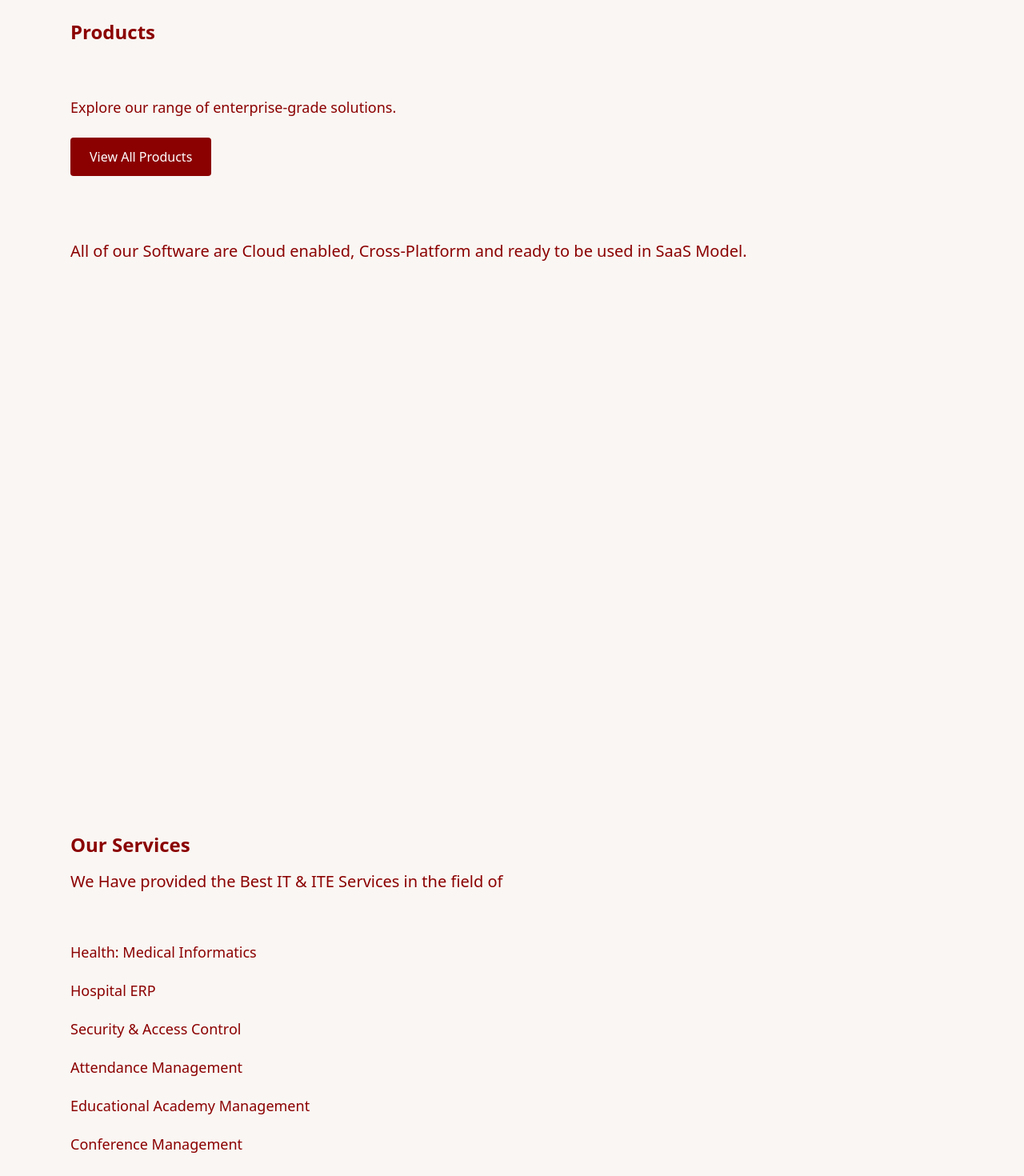
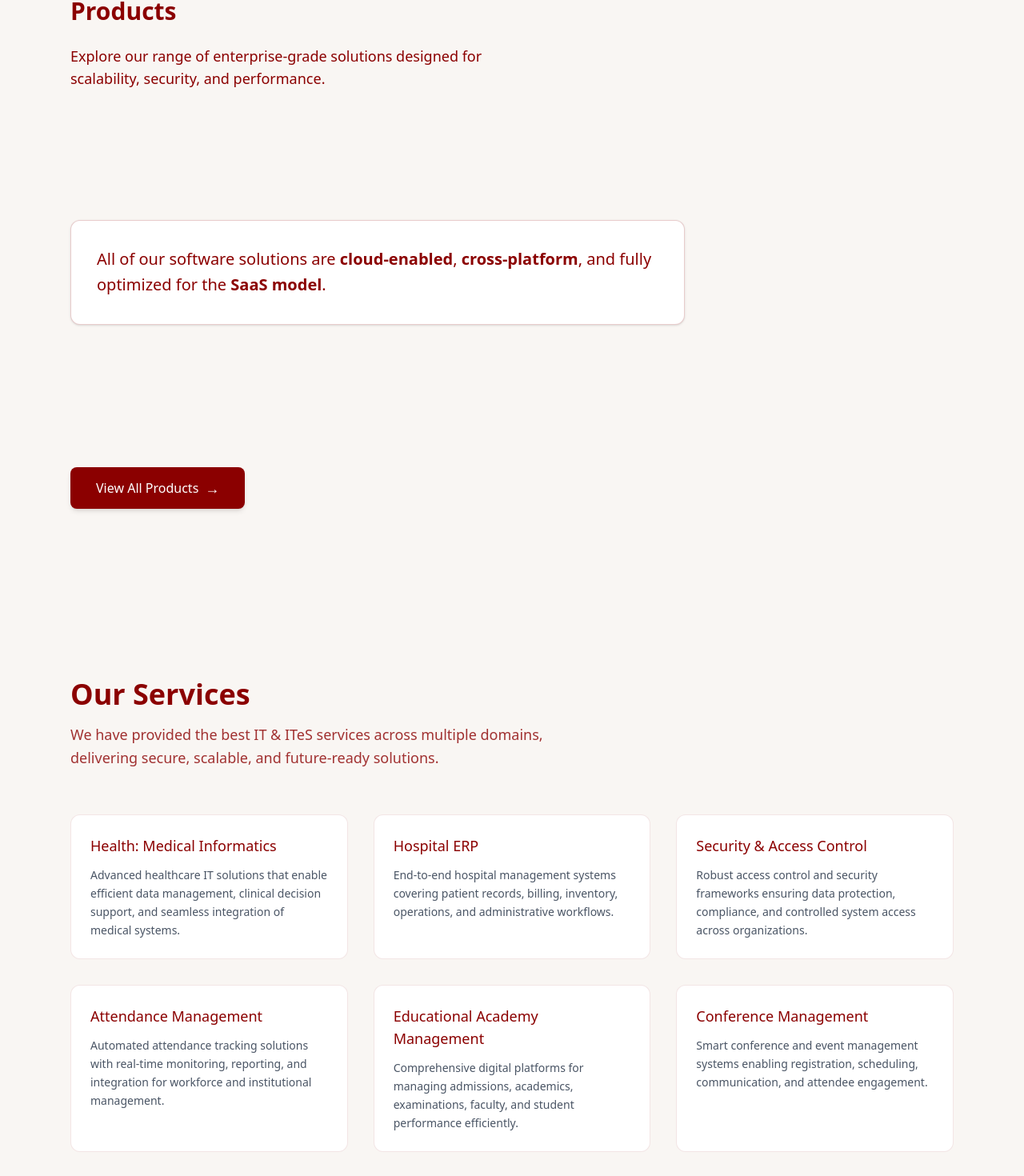
Before and after one commit to shrestha3103/peers-symantech-website, a React (Vite) app: page / in a window 1280 px wide. Shown: the part 1840-3310 px from the top of the page at 80% size. Built offline with nearby package versions, Linux system fonts and the light colour scheme.

Commit message:
Contact and Services Content

```diff
--- a/package.json
+++ b/package.json
@@ -13,6 +13,7 @@
     "@tailwindcss/vite": "^4.1.18",
     "react": "^19.2.0",
     "react-dom": "^19.2.0",
+    "react-icons": "^5.5.0",
     "react-router-dom": "^7.13.0",
     "tailwindcss": "^4.1.18"
   },
--- a/src/sections/About.jsx
+++ b/src/sections/About.jsx
@@ -10,23 +10,23 @@ export default function About() {
   return (
     <section id="about" className="py-27 bg-(--offwhite)">
       <div className="max-w-6xl mx-auto px-6">
-        <h2 className="text-2xl font-semibold text-(--maroon) mb-25">About Us</h2>
-        <div className="flex flex-col gap-20 text-(--maroon)">
+        <h2 className="text-3xl font-semibold text-(--maroon) mb-18">About Us</h2>
+        <div className="flex flex-col gap-15 text-(--maroon)">
 
-          <div className="">
+          <div className="text-lg">
             Peers Symantech is a multi-disciplinary, Technology driven and customer focused organization into the business of Software/App development and IT Enabled Services with leading edge engineering solution.
           </div>
-          <div>
+          <div className="text-lg">
             We have worked in various verticals in Software Development. However, the specialization that put us stand apart is Medical Informatics. We have number of software developed in this Vertical. Software, we have developed in this field has helped Medical and allied professionals access and utilize various advanced techniques in Medical Informatics like Electronic Medical Record (EMR) and Clinical Decision Support System(CDSS).
           </div>
-          <div>
+          <div className="text-lg">
             We have received award from:
             <div className="flex">
               <img src={texasglobal} alt="" className="w-55 h-15 m-5" />
               <img src={universityoftexas} alt="" className="w-15 h-15 m-5" />
             </div>
           </div>
-          <div>
+          <div className="text-lg">
             We are incubated in Nexus, US Embassy, New Delhi.
             <div className="flex">
               <img src={ACIR} alt="" className="w-12 h-15 m-5" />
--- a/src/sections/Clientele.jsx
+++ b/src/sections/Clientele.jsx
@@ -25,7 +25,7 @@ export default function Clientele() {
   return (
     <section id="clientele" className="py-27 bg-(--offwhite)">
       <div className="max-w-6xl mx-auto px-6">
-        <h2 className="text-2xl font-semibold text-(--maroon) mb-4">Our Clients</h2>
+        <h2 className="text-3xl font-semibold text-(--maroon) mb-4">Our Clients</h2>
         <div className="flex flex-wrap gap-5">
           <img src={R} alt="" className="h-15 w-14 my-5" />
           <img src={ntpcimages} alt="" className="h-15 w-22 my-5" />
--- a/src/sections/Contact.jsx
+++ b/src/sections/Contact.jsx
@@ -1,11 +1,92 @@
+import { FaPhoneAlt, FaEnvelope, FaMapMarkerAlt, FaFacebookF, FaLinkedinIn, FaWhatsapp } from "react-icons/fa";
+
 export default function Contact() {
   return (
     <section id="contact" className="py-27 bg-(--offwhite)">
-      <div className="max-w-6xl mx-auto px-6">
-        <h2 className="text-2xl font-semibold text-(--maroon) mb-4">Contact Us</h2>
-        <p className="text-gray-700">
-          We are here
-        </p>
+      <div className="max-w-7xl min-h-screen mx-auto px-6">
+
+        {/* Heading */}
+        <h2 className="text-3xl font-semibold text-(--maroon) mb-10">
+          Contact
+        </h2>
+
+        {/* Main Grid */}
+        <div className="grid grid-cols-1 md:grid-cols-2 items-start">
+
+          {/* LEFT: Contact Info */}
+          <div className="space-y-10">
+
+            {/* Address */}
+            <div className="flex items-start gap-4">
+              <FaMapMarkerAlt className="text-2xl text-teal-700 mt-1" />
+              <p className="text-lg text-(--maroon) leading-relaxed">
+                6A Jatin Das Road,<br />
+                Kolkata - 700029,<br />
+                West Bengal.
+              </p>
+            </div>
+
+            {/* Phone */}
+            <div className="flex items-start gap-4">
+              <FaPhoneAlt className="text-2xl text-teal-700 mt-1" />
+              <div className="text-lg text-(--maroon)">
+                <p>+91 9748152945</p>
+                <p>+91 9432321280</p>
+              </div>
+            </div>
+
+            {/* Email */}
+            <div className="flex items-start gap-4">
+              <FaEnvelope className="text-2xl text-teal-700 mt-1" />
+              <div className="text-lg text-(--maroon)">
+                <p>info@peerssymantech.com</p>
+                <p>sales@peerssymantech.com</p>
+              </div>
+            </div>
+
+            {/* Social Icons */}
+            <div className="flex gap-4 pt-4">
+              <a
+                href="#"
+                className="w-10 h-10 flex items-center justify-center bg-blue-600 text-white rounded"
+              >
+                <FaFacebookF />
+              </a>
+              <a
+                href="#"
+                className="w-10 h-10 flex items-center justify-center bg-blue-700 text-white rounded"
+              >
+                <FaLinkedinIn />
+              </a>
+
+              {/* WhatsApp */}
+              <a
+                href="https://wa.me/919748152945?text=Hello%20Peers%20Symantech"
+                target="_blank"
+                rel="noopener noreferrer"
+                className="w-10 h-10 flex items-center justify-center bg-green-500 text-white rounded hover:bg-green-600 transition"
+              >
+                <FaWhatsapp className="text-xl" />
+              </a>
+            </div>
+
+          </div>
+
+          {/* RIGHT: Google Map */}
+          <div className="w-full h-105 border">
+            <iframe
+              title="Peers Symantech Location"
+              src="https://www.google.com/maps?q=6A%20Jatindas%20Rd,%20Lake%20Market,%20Kolkata,%20West%20Bengal%20700029&output=embed"
+              width="100%"
+              height="100%"
+              style={{ border: 0 }}
+              allowFullScreen=""
+              loading="lazy"
+              referrerPolicy="no-referrer-when-downgrade"
+            ></iframe>
+          </div>
+
+        </div>
       </div>
     </section>
   );
--- a/src/sections/ProductsPreview.jsx
+++ b/src/sections/ProductsPreview.jsx
@@ -2,22 +2,47 @@ import { Link } from "react-router-dom";
 
 export default function ProductsPreview() {
   return (
-    <section id="products" className="py-27 bg-(--offwhite)">
-      <div className="max-w-6xl min-h-screen mx-auto px-6">
-        <h2 className="text-2xl font-semibold text-(--maroon) mb-6">
-          Products
-        </h2>
-        <p className="text-lg mt-16 mb-6 text-(--maroon)">
-          Explore our range of enterprise-grade solutions.
-        </p>
-        <Link
-          to="/products"
-          className="inline-block px-6 py-3 bg-(--maroon) text-white rounded "
-        >View All Products
+    <section
+      id="products"
+      className="min-h-screen bg-(--offwhite) flex items-center py-27"
+    >
+      <div className="max-w-6xl w-full mx-auto px-6 flex flex-col justify-between min-h-[80vh]">
 
-        </Link>
-        <div className="text-xl text-(--maroon) mt-20">
-          All of our Software are Cloud enabled, Cross-Platform and ready to be used in SaaS Model.
+        {/* Top */}
+        <div>
+          <h2 className="text-3xl font-semibold text-(--maroon)">
+            Products
+          </h2>
+
+          <p className="text-lg mt-6 max-w-xl text-(--maroon)">
+            Explore our range of enterprise-grade solutions designed for
+            scalability, security, and performance.
+          </p>
+        </div>
+
+        {/* Middle – Highlight Card */}
+        <div className="mt-16">
+          <div className="bg-white border border-(--maroon)/20 rounded-xl p-8 shadow-sm hover:shadow-md transition-all duration-300 max-w-3xl">
+            <p className="text-xl text-(--maroon) leading-relaxed">
+              All of our software solutions are
+              <span className="font-semibold"> cloud-enabled</span>,
+              <span className="font-semibold"> cross-platform</span>, and fully
+              optimized for the <span className="font-semibold">SaaS model</span>.
+            </p>
+          </div>
+        </div>
+
+        {/* Bottom – CTA */}
+        <div className="mt-20">
+          <Link
+            to="/products"
+            className="inline-flex items-center gap-2 px-8 py-3 bg-(--maroon) text-white rounded-lg font-medium
+                       hover:bg-(--maroon)/90 hover:scale-[1.02]
+                       transition-all duration-300 shadow-md"
+          >
+            View All Products
+            <span className="text-lg">→</span>
+          </Link>
         </div>
       </div>
     </section>
--- a/src/sections/Services.jsx
+++ b/src/sections/Services.jsx
@@ -1,20 +1,70 @@
 export default function Services() {
+  const services = [
+    {
+      title: "Health: Medical Informatics",
+      desc: "Advanced healthcare IT solutions that enable efficient data management, clinical decision support, and seamless integration of medical systems."
+    },
+    {
+      title: "Hospital ERP",
+      desc: "End-to-end hospital management systems covering patient records, billing, inventory, operations, and administrative workflows."
+    },
+    {
+      title: "Security & Access Control",
+      desc: "Robust access control and security frameworks ensuring data protection, compliance, and controlled system access across organizations."
+    },
+    {
+      title: "Attendance Management",
+      desc: "Automated attendance tracking solutions with real-time monitoring, reporting, and integration for workforce and institutional management."
+    },
+    {
+      title: "Educational Academy Management",
+      desc: "Comprehensive digital platforms for managing admissions, academics, examinations, faculty, and student performance efficiently."
+    },
+    {
+      title: "Conference Management",
+      desc: "Smart conference and event management systems enabling registration, scheduling, communication, and attendee engagement."
+    }
+  ];
+
+
   return (
-    <section id="services" className="py-27 bg-(--offwhite)">
-      <div className="max-w-6xl min-h-screen mx-auto px-6">
-        <h2 className="text-2xl font-semibold text-(--maroon) mb-4">Our Services</h2>
-        <div className="text-xl text-(--maroon)">
-          We Have  provided the Best IT & ITE Services in the field of
+    <section
+      id="services"
+      className="min-h-screen bg-(--offwhite) flex items-center"
+    >
+      <div className="max-w-6xl mx-auto px-6 w-full">
+
+        {/* Header */}
+        <div className="mb-14 max-w-2xl">
+          <h2 className="text-4xl font-semibold text-(--maroon) mb-4">
+            Our Services
+          </h2>
+          <p className="text-lg text-(--maroon)/80 leading-relaxed">
+            We have provided the best IT & ITeS services across multiple domains,
+            delivering secure, scalable, and future-ready solutions.
+          </p>
         </div>
-        <div className="mt-15 text-(--maroon) text-lg ">
-          <ul className="flex flex-col gap-5">
-            <li>Health: Medical Informatics</li>
-            <li>Hospital ERP</li>
-            <li>Security & Access Control</li>
-            <li>Attendance Management</li>
-            <li>Educational Academy Management</li>
-            <li>Conference Management</li>
-          </ul>
+
+        {/* Services Grid */}
+        <div className="grid grid-cols-1 sm:grid-cols-2 lg:grid-cols-3 gap-8">
+          {services.map((service, index) => (
+            <div key={index} className="group bg-white rounded-xl border border-(--maroon)/10 p-6
+                              hover:-translate-y-2 transition-all duration-300
+                              hover:shadow-xl cursor-pointer relative overflow-hidden">
+
+              <span className="absolute top-0 left-0 h-1 w-0 bg-(--maroon)
+                     group-hover:w-full transition-all duration-300" />
+
+              <h3 className="text-lg font-medium text-(--maroon)">
+                {service.title}
+              </h3>
+
+              <p className="mt-3 text-sm text-gray-600 leading-relaxed">
+                {service.desc}
+              </p>
+            </div>
+          ))}
+
         </div>
       </div>
     </section>
```
Also changed, not shown: 1 other file (tests, documents, lock files or other folders).
